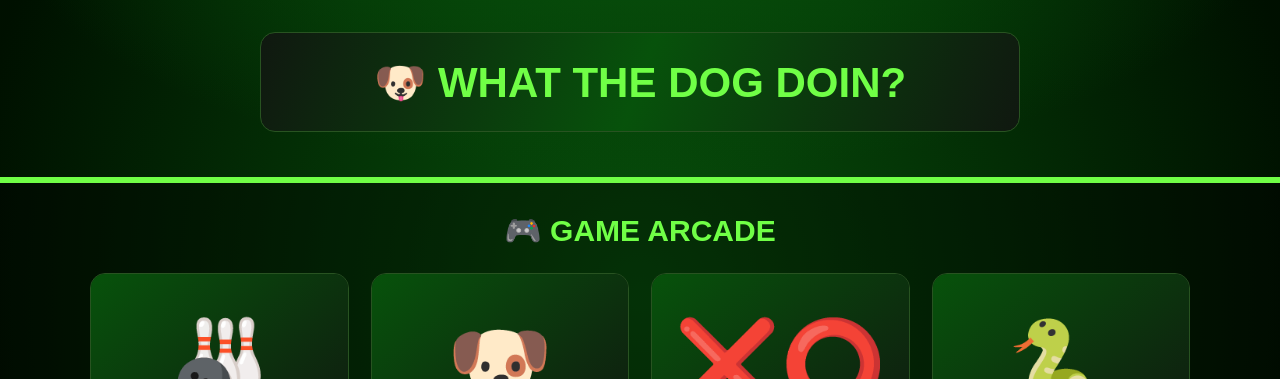
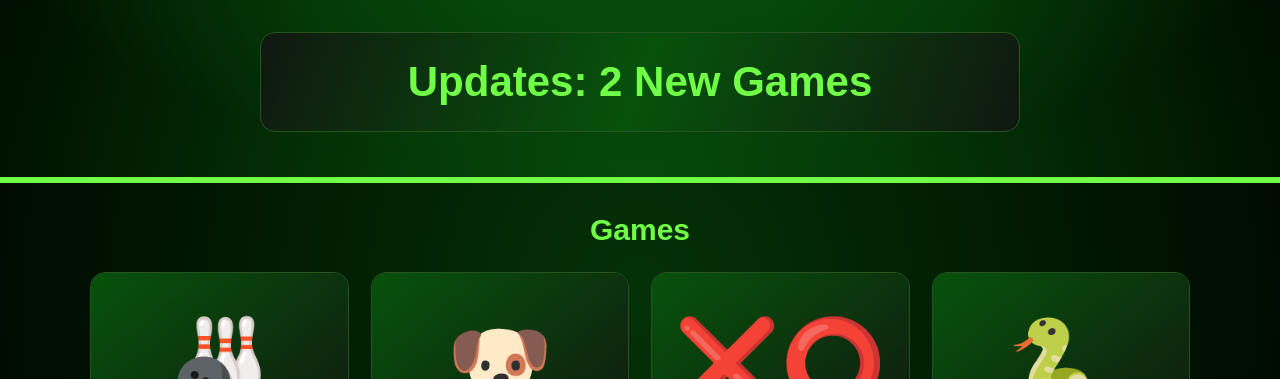
Before and after one commit to gavinwashington/dog.games, a plain HTML site: page index.html in a window 1280 px wide. Shown: the part 421-800 px from the top of the page. Drawn offline with Linux system fonts and the light colour scheme.

Commit message:
Add green theme button and update promo text
Added a green theme option button and updated promotional text.

```diff
--- a/index.html
+++ b/index.html
@@ -1,4 +1,3 @@
-
 <!DOCTYPE html>
 <html lang="en">
 <head>
@@ -128,6 +127,7 @@ footer{text-align:center;padding:25px;color:var(--muted)}
    <button class="theme-option" onclick="setTheme('blue')"><span class="color-dot" style="background:blue"></span>Blue</button>
    <button class="theme-option" onclick="setTheme('pink')"><span class="color-dot" style="background:pink"></span>Pink</button>
    <button class="theme-option" onclick="setTheme('purple')"><span class="color-dot" style="background:purple"></span>Purple</button>
+   <button class="theme-option" onclick="setTheme('green')"><span class="color-dot" style="background:green"></span>green</button>
   </div>
  </div>
 </header>
@@ -135,11 +135,11 @@ footer{text-align:center;padding:25px;color:var(--muted)}
 <section class="hero">
  <img class="hero-logo" src="dog.png" alt="Dog logo">
  <h1>What The Dog Doin?</h1>
- <div class="promo">🐶 WHAT THE DOG DOIN?</div>
+ <div class="promo">Updates: 2 New Games</div>
 </section>
 
 <section class="games-section">
- <h2 class="section-title">🎮 GAME ARCADE</h2>
+ <h2 class="section-title">Games</h2>
  <div class="games" id="games">
 
   <a class="game-card" href="bowling.html" data-name="Bowling">
```
